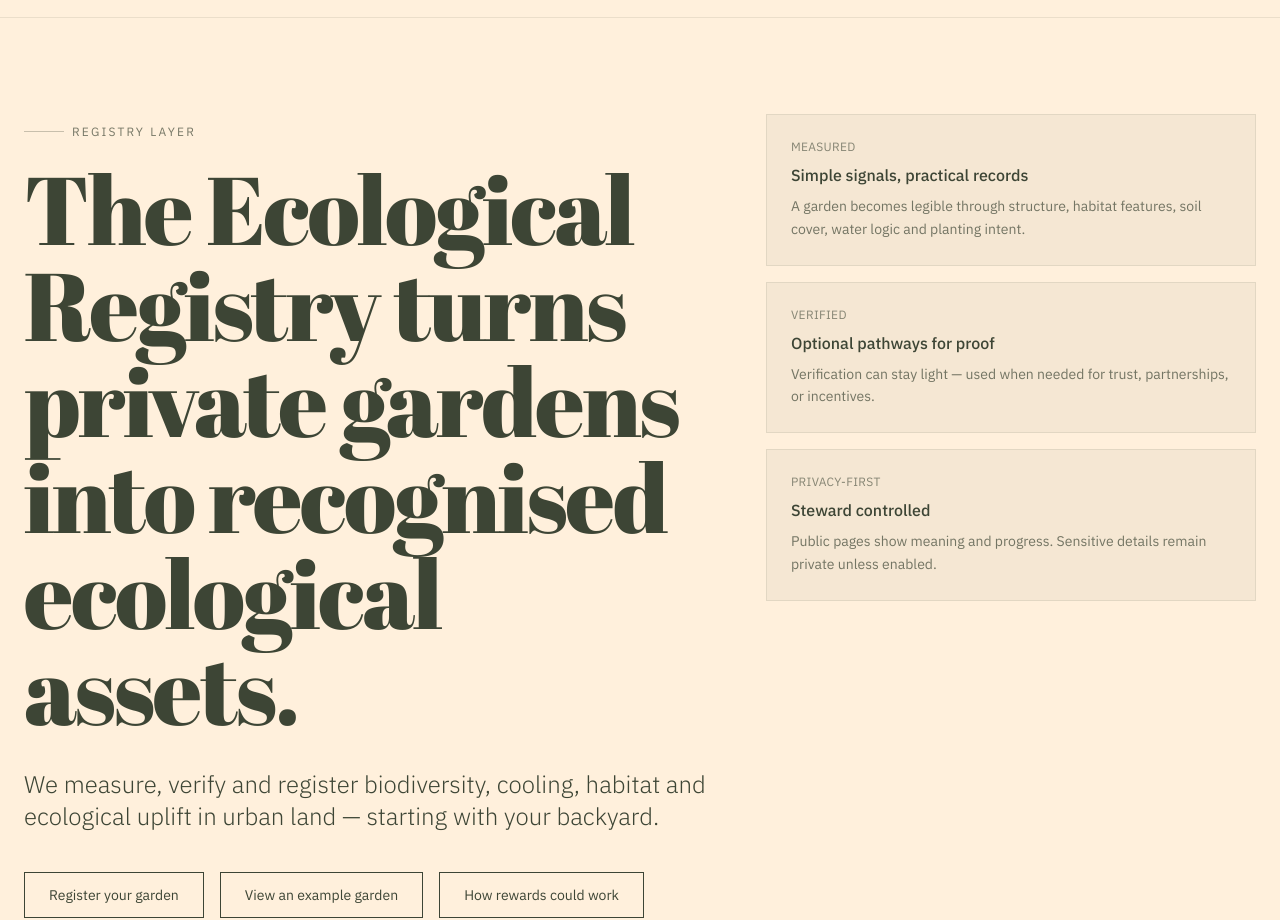
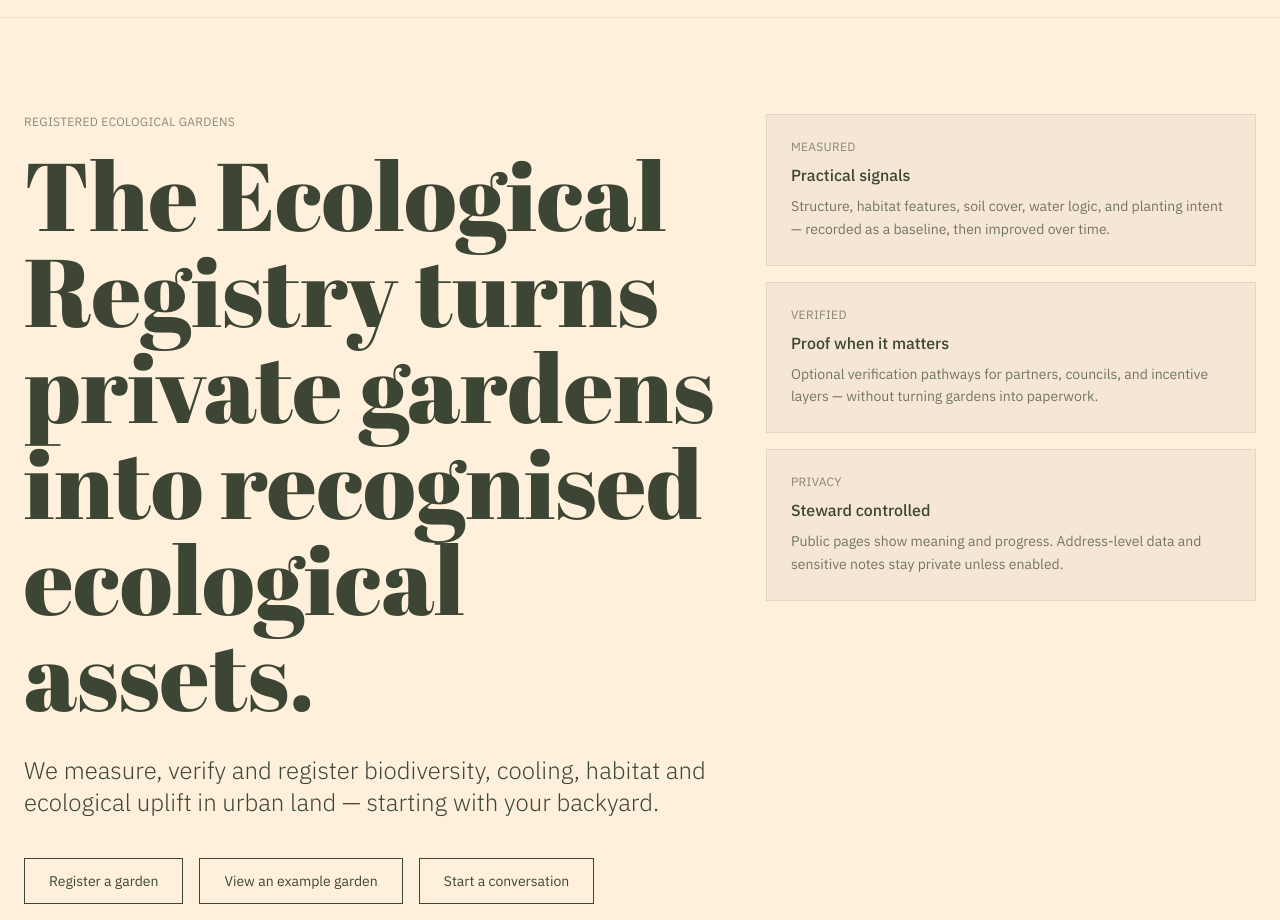
Before and after one commit to tinyforests/reg, a plain HTML site: page index.html in a window 1280 px wide. Shown: the part 51-971 px from the top of the page. Drawn offline with nearby package versions, Linux system fonts and the light colour scheme.

Commit message:
Update index.html

```diff
--- a/index.html
+++ b/index.html
@@ -74,17 +74,16 @@
   </nav>
 
   <main id="content">
-    <!-- Hero (UPDATED ABOVE THE FOLD ONLY) -->
+    <!-- Hero (UPDATED ONLY) -->
     <section id="top" class="max-w-7xl mx-auto px-6 pt-14 md:pt-24 pb-12 md:pb-16">
       <div class="grid lg:grid-cols-12 gap-10 items-start">
         <!-- Left -->
         <div class="lg:col-span-7">
-          <div class="inline-flex items-center gap-2 text-xs uppercase tracking-[0.18em] opacity-70 mb-5">
-            <span class="w-10 h-px bg-gardener-green/40"></span>
-            Registry layer
+          <div class="text-xs uppercase tracking-wide opacity-60 mb-4">
+            Registered Ecological Gardens
           </div>
 
-          <h1 class="font-serif text-5xl md:text-7xl lg:text-8xl leading-[0.95] tracking-tight">
+          <h1 class="font-serif text-5xl md:text-7xl lg:text-8xl leading-[0.95] mb-8">
             The Ecological Registry turns private gardens into recognised ecological assets.
           </h1>
 
@@ -94,47 +93,47 @@
 
           <div class="flex flex-col sm:flex-row gap-4 mt-10">
             <a id="btnRegisterTop" href="#register" class="inline-block text-sm border border-gardener-green px-6 py-3 hover:bg-gardener-green hover:text-nostalgic-beige transition-colors text-center">
-              Register your garden
+              Register a garden
             </a>
-            <a href="#example" class="inline-block text-sm border border-gardener-green px-6 py-3 hover:bg-gardener-green hover:text-nostalgic-beige transition-colors text-center">
+            <a id="btnExample" href="#example" class="inline-block text-sm border border-gardener-green px-6 py-3 hover:bg-gardener-green hover:text-nostalgic-beige transition-colors text-center">
               View an example garden
             </a>
-            <a href="#system" class="inline-block text-sm border border-gardener-green px-6 py-3 hover:bg-gardener-green hover:text-nostalgic-beige transition-colors text-center">
-              How rewards could work
+            <a id="btnContactTop" href="#contact" class="inline-block text-sm border border-gardener-green px-6 py-3 hover:bg-gardener-green hover:text-nostalgic-beige transition-colors text-center">
+              Start a conversation
             </a>
           </div>
         </div>
 
-        <!-- Right (calm panels, still in your original style) -->
+        <!-- Right (panels keep your existing language) -->
         <div class="lg:col-span-5 space-y-4">
           <div class="border border-gardener-green/10 bg-gardener-green/5 p-6">
             <div class="text-xs uppercase tracking-wide opacity-60 mb-2">Measured</div>
-            <div class="font-medium mb-2">Simple signals, practical records</div>
+            <div class="font-medium mb-2">Practical signals</div>
             <p class="text-sm leading-relaxed opacity-70">
-              A garden becomes legible through structure, habitat features, soil cover, water logic and planting intent.
+              Structure, habitat features, soil cover, water logic, and planting intent — recorded as a baseline, then improved over time.
             </p>
           </div>
 
           <div class="border border-gardener-green/10 bg-gardener-green/5 p-6">
             <div class="text-xs uppercase tracking-wide opacity-60 mb-2">Verified</div>
-            <div class="font-medium mb-2">Optional pathways for proof</div>
+            <div class="font-medium mb-2">Proof when it matters</div>
             <p class="text-sm leading-relaxed opacity-70">
-              Verification can stay light — used when needed for trust, partnerships, or incentives.
+              Optional verification pathways for partners, councils, and incentive layers — without turning gardens into paperwork.
             </p>
           </div>
 
           <div class="border border-gardener-green/10 bg-gardener-green/5 p-6">
-            <div class="text-xs uppercase tracking-wide opacity-60 mb-2">Privacy-first</div>
+            <div class="text-xs uppercase tracking-wide opacity-60 mb-2">Privacy</div>
             <div class="font-medium mb-2">Steward controlled</div>
             <p class="text-sm leading-relaxed opacity-70">
-              Public pages show meaning and progress. Sensitive details remain private unless enabled.
+              Public pages show meaning and progress. Address-level data and sensitive notes stay private unless enabled.
             </p>
           </div>
         </div>
       </div>
     </section>
 
-    <!-- About (REVERTED AS WAS) -->
+    <!-- About -->
     <section id="about" class="max-w-4xl mx-auto px-6 py-16 md:py-20 border-t border-gardener-green/10">
       <h2 class="font-serif text-3xl md:text-4xl lg:text-5xl mb-10 leading-tight">
         A registry that keeps gardens honest.
```
